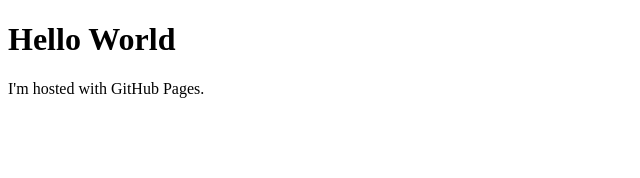
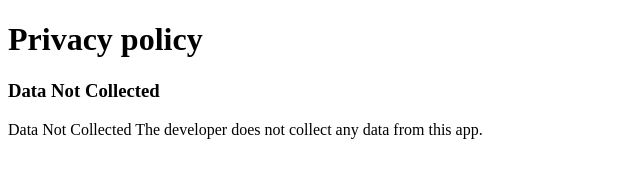
Before and after one commit to Autthawigorn/catendar.github.io, a plain HTML site: page main.html in a window 1280 px wide. Shown: the whole page, without its empty margins (0-640 px from the left). Drawn offline with Linux system fonts and the light colour scheme.

Commit message:
Update main.html

```diff
--- a/main.html
+++ b/main.html
@@ -1,7 +1,9 @@
 <!DOCTYPE html>
 <html>
 <body>
-<h1>Hello World</h1>
-<p>I'm hosted with GitHub Pages.</p>
+<h1>Privacy policy</h1>
+<h3>Data Not Collected</h3>
+<p>Data Not Collected
+The developer does not collect any data from this app.</p>
 </body>
 </html>
```
